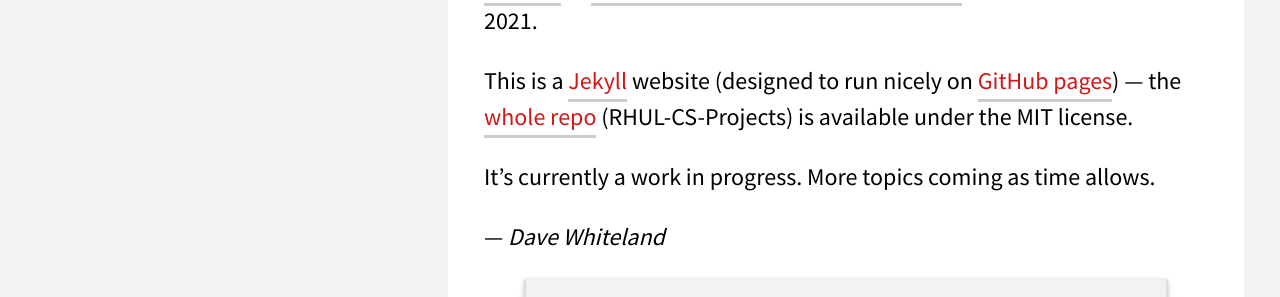
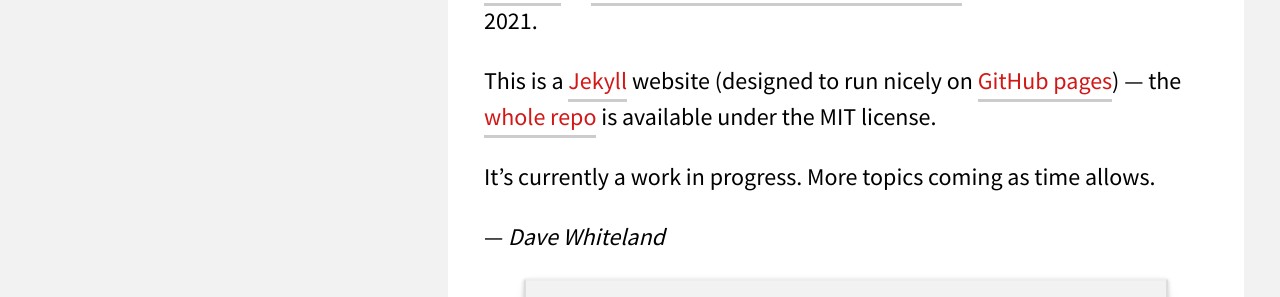
Before and after one commit to davewhiteland/compsci-superbasics, a Jekyll site: the page built from about.md, in a window 1280 px wide. Shown: the part 1501-1798 px from the top of the page. Built offline with Jekyll 4.4.1, drawn with Linux system fonts in a browser that asks for light colours.

Commit message:
revert repo URL to dw (from RHUL fork)

```diff
--- a/about.md
+++ b/about.md
@@ -35,8 +35,7 @@
 
 This is a [Jekyll](https://jekyllrb.com) website
 (designed to run nicely on [GitHub pages](https://pages.github.com)) —
-the [whole repo](https://github.com/RHUL-CS-Projects/compsci-superbasics)
-(RHUL-CS-Projects)
+the [whole repo](https://github.com/davewhiteland/compsci-superbasics)
 is available under the MIT license.
 
 It's currently a work in progress. More topics coming as time allows.
```
